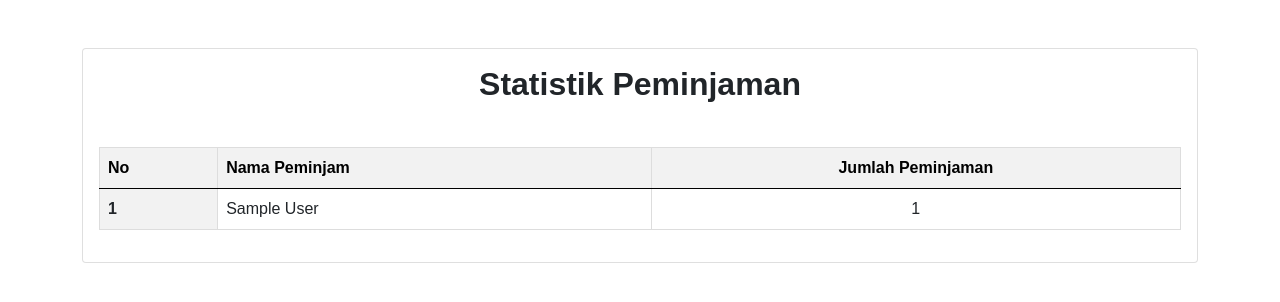
After one commit to bayunimous/PKL-Project, a CodeIgniter 4 app: template app/Views/loans/print_statistics.php in a window 1280 px wide. The commit adds this page. Shown: the top 302 px of the page. Run offline with PHP 8.4 and a stand-in for CodeIgniter, Linux system fonts and the light colour scheme; the template is opened without the code that fills it: most values are stand-ins (such as "Sample title", 1, 10 or a date in 2020); some libraries are stand-ins or nearby versions.

Commit message:
[FEAT]: Add 2 menu transaction and add 2 print menu => Statistik Peminjaman and Filter Book by Kategori

```diff
--- a/app/Config/Routes.php
+++ b/app/Config/Routes.php
@@ -43,6 +43,11 @@ $routes->group('admin', ['filter' => 'session'], static function (RouteCollectio
     ##sidebar print routes
     $routes->get('loans/report_loans', 'Loans\LoansController::reportLoans');
     $routes->get('loans/statistics', 'Loans\LoansController::statistics');
+    $routes->get('loans/print_statistics', 'Loans\LoansController::printStatistics');
+
+
+    $routes->get('loans/book_category', 'Loans\LoansController::bookCategoryStatistics');
+
     $routes->get('returns/report_returns', 'Loans\ReturnsController::reportReturns');
     $routes->get('fines/report_fines', 'Loans\FinesController::reportFines');
 
--- /dev/null
+++ b/app/Views/loans/print_statistics.php
@@ -0,0 +1,69 @@
+<!DOCTYPE html>
+<html lang="en">
+
+<head>
+    <meta charset="UTF-8">
+    <meta name="viewport" content="width=device-width, initial-scale=1.0">
+    <link rel="stylesheet" href="https://cdnjs.cloudflare.com/ajax/libs/twitter-bootstrap/5.0.1/css/bootstrap.min.css">
+    <style>
+        body {
+            font-family: Arial, sans-serif;
+        }
+
+        .table {
+            width: 100%;
+            border-collapse: collapse;
+            margin-top: 20px;
+        }
+
+        .table th,
+        .table td {
+            border: 1px solid #dddddd;
+            text-align: left;
+            padding: 8px;
+        }
+
+        .table th {
+            background-color: #f2f2f2;
+        }
+    </style>
+</head>
+
+<body>
+    <div class="container mt-5">
+        <div class="card">
+            <div class="card-body">
+                <h2 class="card-title fw-bold mb-4 text-center">Statistik Peminjaman</h2>
+
+                <?php if (!empty($topBorrowers)) : ?>
+                    <div class="table-responsive">
+                        <table class="table table-bordered table-hover">
+                            <thead class="table-light">
+                                <tr>
+                                    <th scope="col">No</th>
+                                    <th scope="col">Nama Peminjam</th>
+                                    <th scope="col" class="text-center">Jumlah Peminjaman</th>
+                                </tr>
+                            </thead>
+                            <tbody>
+                                <?php foreach ($topBorrowers as $key => $borrower) : ?>
+                                    <tr>
+                                        <th scope="row"><?= $key + 1; ?></th>
+                                        <td><?= $borrower['first_name'] . ' ' . $borrower['last_name']; ?></td>
+                                        <td class="text-center"><?= $borrower['total_loans']; ?></td>
+                                    </tr>
+                                <?php endforeach; ?>
+                            </tbody>
+                        </table>
+                    </div>
+                <?php else : ?>
+                    <p class="text-center">Tidak ada data statistik peminjaman yang tersedia.</p>
+                <?php endif; ?>
+            </div>
+        </div>
+    </div>
+
+    <script src="https://cdnjs.cloudflare.com/ajax/libs/twitter-bootstrap/5.0.1/js/bootstrap.bundle.min.js"></script>
+</body>
+
+</html>
```
Also changed, not shown: app/Controllers/Loans/LoansController.php (+51 -2 lines), app/Views/layouts/sidebar.php (+42 -29 lines), app/Views/loans/book_category.php (added, +37 -0 lines).
